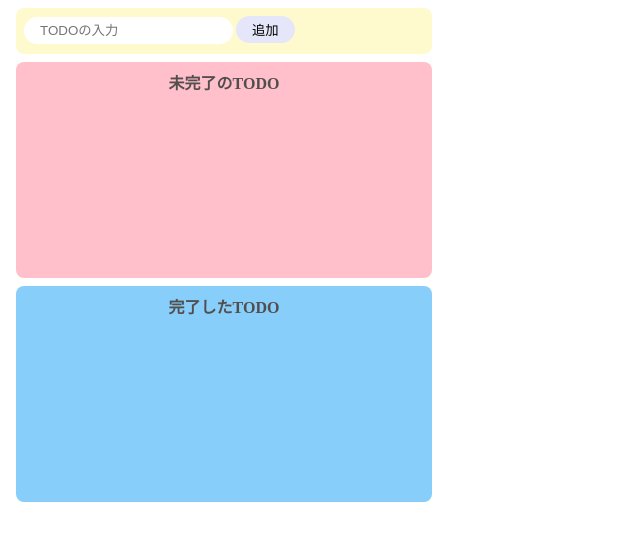
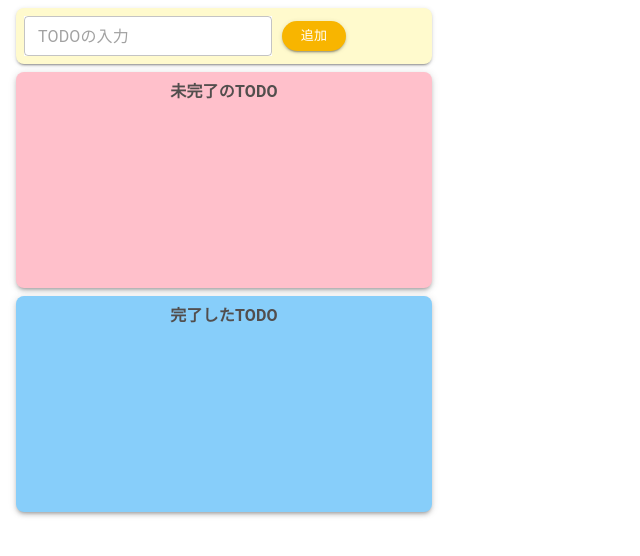
Before and after one commit to krkyk/todo_react, a React (Create React App) app: page / in a window 1280 px wide. Shown: the top 556 px of the page, without its empty margins (0-640 px from the left). Built offline with nearby package versions, Linux system fonts and the light colour scheme.

Commit message:
muiの追加

```diff
--- a/package.json
+++ b/package.json
@@ -5,6 +5,10 @@
   "keywords": [],
   "main": "src/index.js",
   "dependencies": {
+    "@emotion/react": "11.10.6",
+    "@emotion/styled": "11.10.6",
+    "@mui/icons-material": "^5.8.4",
+    "@mui/material": "^5.5.2",
     "loader-utils": "3.2.1",
     "react": "18.2.0",
     "react-dom": "18.2.0",
--- a/src/App.jsx
+++ b/src/App.jsx
@@ -56,7 +56,7 @@ export const App = () => {
         todoText={todoText}
         onChange={onChangeTodoText}
         onClick={onClickAdd}
-        disabled={incompleteTodos.length > 5}
+        disabled={incompleteTodos.length > 4}
       />
       {incompleteTodos.length > 5 && (
         <p style={{ color: "red" }}>一度に登録できるTODOは5個までです。</p>
--- a/src/components/CompleteTodos.jsx
+++ b/src/components/CompleteTodos.jsx
@@ -1,6 +1,12 @@
 import React from "react";
+import Paper from "@mui/material/Paper";
+import Card from "@mui/material/Card";
+import CardContent from "@mui/material/CardContent";
+import CardActions from "@mui/material/CardActions";
+import Button from "@mui/material/Button";
+import Typography from "@mui/material/Typography";
 
-const style = {
+const paperStyle = {
   backgroundColor: "#87cefa",
   width: "400px",
   minHeight: "200px",
@@ -9,21 +15,46 @@ const style = {
   borderRadius: "8px"
 };
 
+const cardStyle = {
+  display: "flex",
+  margin: "0 10px 10px 10px"
+};
+
+const btnStyle = {
+  borderRadius: "16px",
+  padding: " 4px 16px",
+  backgroundColor: "#38a1db"
+};
+
+const titleStyle = {
+  textAlign: "center",
+  marginTop: 0,
+  fontWeight: "bold",
+  color: "#524e4d"
+};
+
 export const CompleteTodos = (props) => {
   const { todos, onClickBack } = props;
   return (
-    <div style={style}>
-      <p className="title">完了したTODO</p>
-      <ul>
-        {todos.map((todo, index) => {
-          return (
-            <li key={todo} className="list-row">
-              <span>{todo}</span>
-              <button onClick={() => onClickBack(index)}>戻す</button>
-            </li>
-          );
-        })}
-      </ul>
-    </div>
+    <Paper elevation={3} style={paperStyle}>
+      <Typography style={titleStyle}>完了したTODO</Typography>
+      {todos.map((todo, index) => {
+        return (
+          <Card key={todo} style={cardStyle}>
+            <CardContent>{todo}</CardContent>
+            <CardActions>
+              <Button
+                size="small"
+                variant="contained"
+                onClick={() => onClickBack(index)}
+                style={btnStyle}
+              >
+                戻す
+              </Button>
+            </CardActions>
+          </Card>
+        );
+      })}
+    </Paper>
   );
 };
--- a/src/components/IncompleteTodos.jsx
+++ b/src/components/IncompleteTodos.jsx
@@ -1,6 +1,12 @@
 import React from "react";
+import Paper from "@mui/material/Paper";
+import Card from "@mui/material/Card";
+import CardContent from "@mui/material/CardContent";
+import CardActions from "@mui/material/CardActions";
+import Button from "@mui/material/Button";
+import Typography from "@mui/material/Typography";
 
-const style = {
+const paperStyle = {
   backgroundColor: "#ffc0cb",
   width: "400px",
   minHeight: "200px",
@@ -9,24 +15,54 @@ const style = {
   borderRadius: "8px"
 };
 
+const cardStyle = {
+  display: "flex",
+  margin: "0 10px 10px 10px"
+};
+
+const btnStyle = {
+  borderRadius: "16px",
+  padding: " 4px 16px",
+  backgroundColor: "#f09199"
+};
+
+const titleStyle = {
+  textAlign: "center",
+  marginTop: 0,
+  fontWeight: "bold",
+  color: "#524e4d"
+};
+
 export const IncompleteTodos = (props) => {
   const { todos, onClickComplete, onClickDelete } = props;
   return (
-    <div style={style}>
-      <p className="title">未完了のTODO</p>
-      <ul>
-        {todos.map((todo, index) => {
-          return (
-            // mapなどループ処理でレンダリングするときは特定のためのkeyが必要
-            // 関数に引数を渡すときはそのまま渡すと関数が実行されてしまうので、アロー関数にする必要がある
-            <li key={todo} className="list-row">
-              <span>{todo}</span>
-              <button onClick={() => onClickComplete(index)}>完了</button>
-              <button onClick={() => onClickDelete(index)}>削除</button>
-            </li>
-          );
-        })}
-      </ul>
-    </div>
+    <Paper elevation={3} style={paperStyle}>
+      <Typography style={titleStyle}>未完了のTODO</Typography>
+      {todos.map((todo, index) => {
+        return (
+          <Card key={todo} style={cardStyle}>
+            <CardContent>{todo}</CardContent>
+            <CardActions>
+              <Button
+                size="small"
+                variant="contained"
+                onClick={() => onClickComplete(index)}
+                style={btnStyle}
+              >
+                完了
+              </Button>
+              <Button
+                size="small"
+                variant="contained"
+                onClick={() => onClickDelete(index)}
+                style={btnStyle}
+              >
+                削除
+              </Button>
+            </CardActions>
+          </Card>
+        );
+      })}
+    </Paper>
   );
 };
--- a/src/components/InputTodo.jsx
+++ b/src/components/InputTodo.jsx
@@ -1,27 +1,52 @@
 import React from "react";
+import Paper from "@mui/material/Paper";
+import TextField from "@mui/material/TextField";
+import Button from "@mui/material/Button";
 
-const style = {
+const paperStyle = {
   backgroundColor: "#fffacd",
   width: "400px",
-  height: "30px",
+  height: "40px",
   padding: "8px",
   margin: "8px",
-  borderRadius: "8px"
+  borderRadius: "8px",
+  display: "flex",
+  alignItems: "center"
+};
+
+const btnStyle = {
+  borderRadius: "16px",
+  padding: " 4px 12px",
+  backgroundColor: "#f8b500",
+  marginLeft: "10px"
+};
+
+const inputStyle = {
+  backgroundColor: "#fff"
 };
 
 export const InputTodo = (props) => {
   const { todoText, onChange, onClick, disabled } = props;
   return (
-    <div style={style}>
-      <input
+    <Paper elevation={2} style={paperStyle}>
+      <TextField
+        variant="outlined"
+        size="small"
         disabled={disabled}
         placeholder="TODOの入力"
         value={todoText}
         onChange={onChange}
+        style={inputStyle}
       />
-      <button disabled={disabled} onClick={onClick}>
+      <Button
+        size="small"
+        variant="contained"
+        disabled={disabled}
+        onClick={onClick}
+        style={btnStyle}
+      >
         追加
-      </button>
-    </div>
+      </Button>
+    </Paper>
   );
 };
--- a/src/styles.css
+++ b/src/styles.css
@@ -2,38 +2,3 @@
   font-family: sans-serif;
   text-align: center;
 }
-
-input {
-  border-radius: 16px;
-  border: none;
-  padding: 6px 16px;
-}
-
-input:focus {
-  outline: 2px solid #a0d8ef;
-}
-
-button {
-  border-radius: 16px;
-  border: none;
-  padding: 4px 16px;
-  background-color: #e6e6fa;
-  margin-left: 3px;
-}
-
-button:hover {
-  background-color: cornflowerblue;
-  color: white;
-  cursor: pointer;
-}
-
-.title {
-  text-align: center;
-  margin-top: 0;
-  font-weight: bold;
-  color: #524e4d;
-}
-
-.list-row {
-  padding-bottom: 4px;
-}
```
